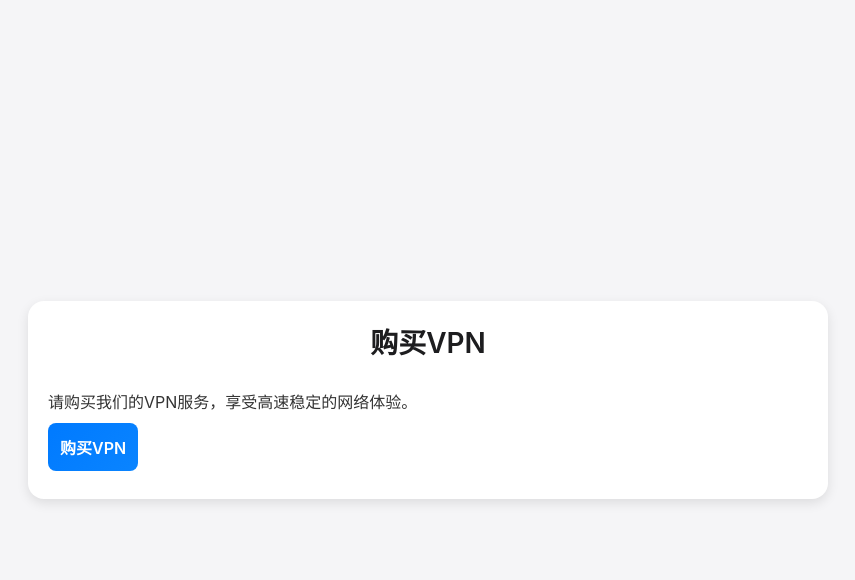
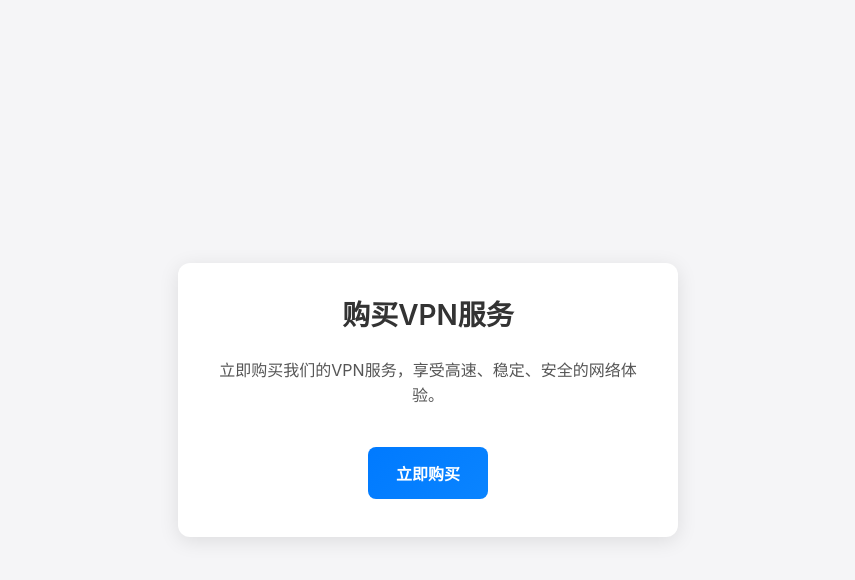
Before and after one commit to AndersonHJB/FeedVault, a Flask app: page /purchase in a window 1280 px wide. Shown: the top 580 px of the page, without its empty margins (212-1067 px from the left). Run offline with Flask 3, Linux system fonts and the light colour scheme.

Commit message:
改进购买模版

```diff
--- a/templates/purchase.html
+++ b/templates/purchase.html
@@ -5,16 +5,43 @@
     <title>购买VPN</title>
     <link rel="stylesheet" href="{{ url_for('static', filename='base.css') }}">
     <style>
-        /* 添加自定义样式 */
-        .qr-code {
-            display: none;
+        /* 页面主体样式 */
+        .purchase-container {
+            max-width: 500px;
+            margin: 50px auto;
+            padding: 30px;
+            background-color: #ffffff;
+            border-radius: 12px;
+            box-shadow: 0 4px 20px rgba(0, 0, 0, 0.1);
             text-align: center;
-            margin-top: 20px;
         }
 
-        .qr-code img {
-            width: 200px;
-            height: 200px;
+        .purchase-container h1 {
+            font-size: 28px;
+            color: #333;
+            margin-bottom: 20px;
+        }
+
+        .purchase-container p {
+            font-size: 16px;
+            color: #555;
+            margin-bottom: 30px;
+            line-height: 1.6;
+        }
+
+        .purchase-container button {
+            padding: 14px 28px;
+            font-size: 16px;
+            color: #fff;
+            background-color: #007BFF;
+            border: none;
+            border-radius: 8px;
+            cursor: pointer;
+            transition: background-color 0.3s ease;
+        }
+
+        .purchase-container button:hover {
+            background-color: #0056b3;
         }
 
         /* 弹窗样式 */
@@ -27,47 +54,103 @@
             width: 100%;
             height: 100%;
             overflow: auto;
-            background-color: rgba(0, 0, 0, 0.5);
+            background-color: rgba(0, 0, 0, 0.6);
         }
 
         .modal-content {
             background-color: #ffffff;
             margin: 15% auto;
-            padding: 20px;
-            border-radius: 8px;
+            padding: 30px;
+            border-radius: 12px;
             width: 80%;
             max-width: 400px;
             text-align: center;
             position: relative;
+            animation: fadeIn 0.3s ease;
+        }
+
+        .modal-content p {
+            font-size: 18px;
+            color: #333;
+            margin-bottom: 30px;
+        }
+
+        .modal-content button {
+            padding: 12px 24px;
+            font-size: 16px;
+            color: #fff;
+            background-color: #28a745;
+            border: none;
+            border-radius: 8px;
+            cursor: pointer;
+            transition: background-color 0.3s ease;
+        }
+
+        .modal-content button:hover {
+            background-color: #218838;
         }
 
         .close {
             color: #aaa;
             position: absolute;
             right: 20px;
-            top: 10px;
-            font-size: 28px;
+            top: 15px;
+            font-size: 24px;
             font-weight: bold;
             cursor: pointer;
+            transition: color 0.3s ease;
         }
 
         .close:hover {
             color: #000;
         }
+
+        /* 二维码样式 */
+        .qr-code {
+            display: none;
+            text-align: center;
+            margin-top: 30px;
+        }
+
+        .qr-code img {
+            width: 250px;
+            height: 250px;
+            border-radius: 12px;
+            box-shadow: 0 4px 20px rgba(0, 0, 0, 0.1);
+        }
+
+        .qr-code p {
+            font-size: 16px;
+            color: #555;
+            margin-top: 20px;
+        }
+
+        /* 动画效果 */
+        @keyframes fadeIn {
+            from {
+                opacity: 0;
+                transform: scale(0.95);
+            }
+            to {
+                opacity: 1;
+                transform: scale(1);
+            }
+        }
     </style>
 </head>
 <body>
-<div class="container">
-    <h1>购买VPN</h1>
-    <p>请购买我们的VPN服务，享受高速稳定的网络体验。</p>
-    <button id="purchaseButton">购买VPN</button>
+<div class="purchase-container">
+    <h1>购买VPN服务</h1>
+    <p>立即购买我们的VPN服务，享受高速、稳定、安全的网络体验。</p>
+    <button id="purchaseButton">立即购买</button>
+</div>
 
 <!-- 弹窗 -->
 <div id="purchaseModal" class="modal">
     <div class="modal-content">
         <span class="close">&times;</span>
-            <p>提示：付款时请在备注中填写您的微信号。</p>
-            <button id="confirmButton">确认</button>
+        <p>请在付款备注中填写您的微信号，以便我们为您开通服务。</p>
+        <button id="confirmButton">确认并付款</button>
     </div>
 </div>
 
@@ -75,7 +158,6 @@
 <div class="qr-code" id="qrCode">
     <p>请使用微信扫描以下二维码进行付款：</p>
     <img src="https://blog.bornforthis.cn/img/me/img_1.png" alt="付款二维码">
-    </div>
 </div>
 
 <script>
@@ -100,6 +182,7 @@
     confirmButton.onclick = function () {
         modal.style.display = "none";
         qrCode.style.display = "block";
+        window.scrollTo({top: qrCode.offsetTop, behavior: 'smooth'});
     }
 
     // 点击弹窗外部，关闭弹窗
```
Also changed, not shown: static/qrcodes/NAhEMLgRQM.png (added). Lines whose indentation alone changed are shown as unchanged.
